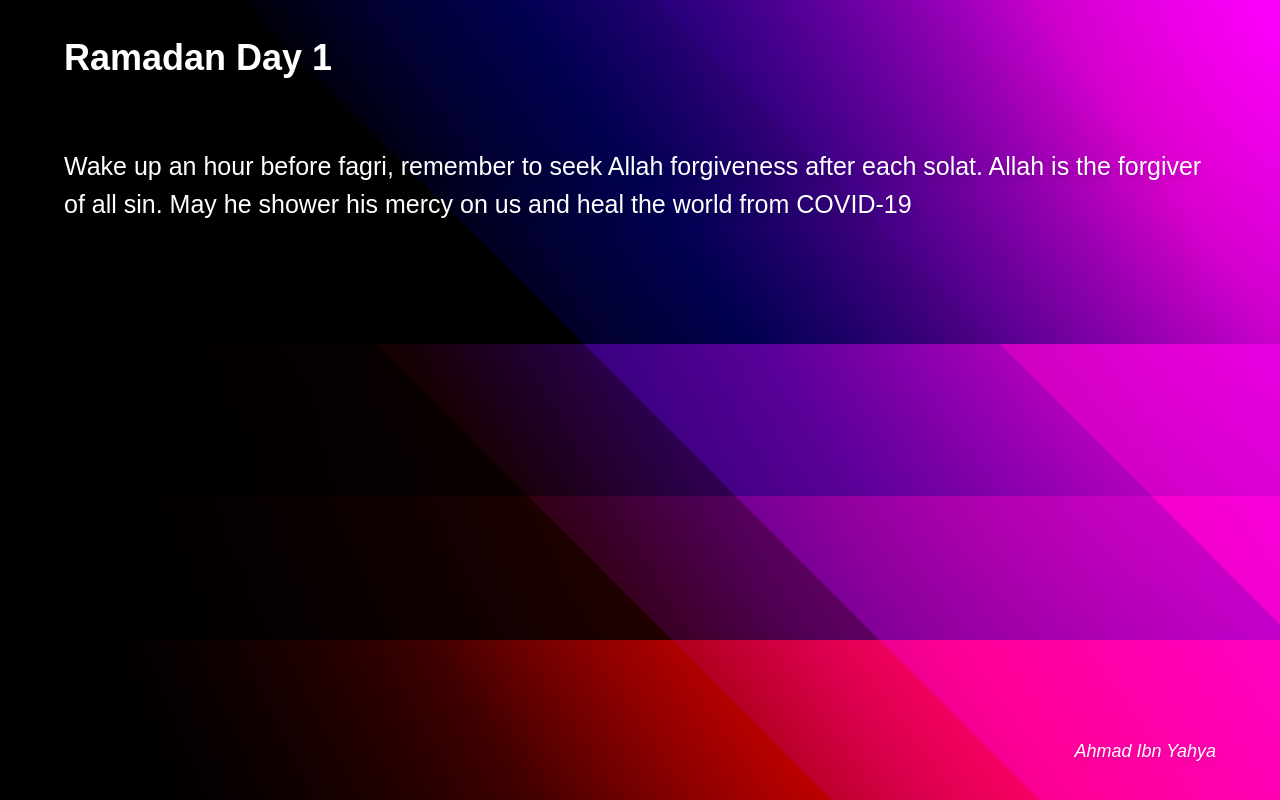
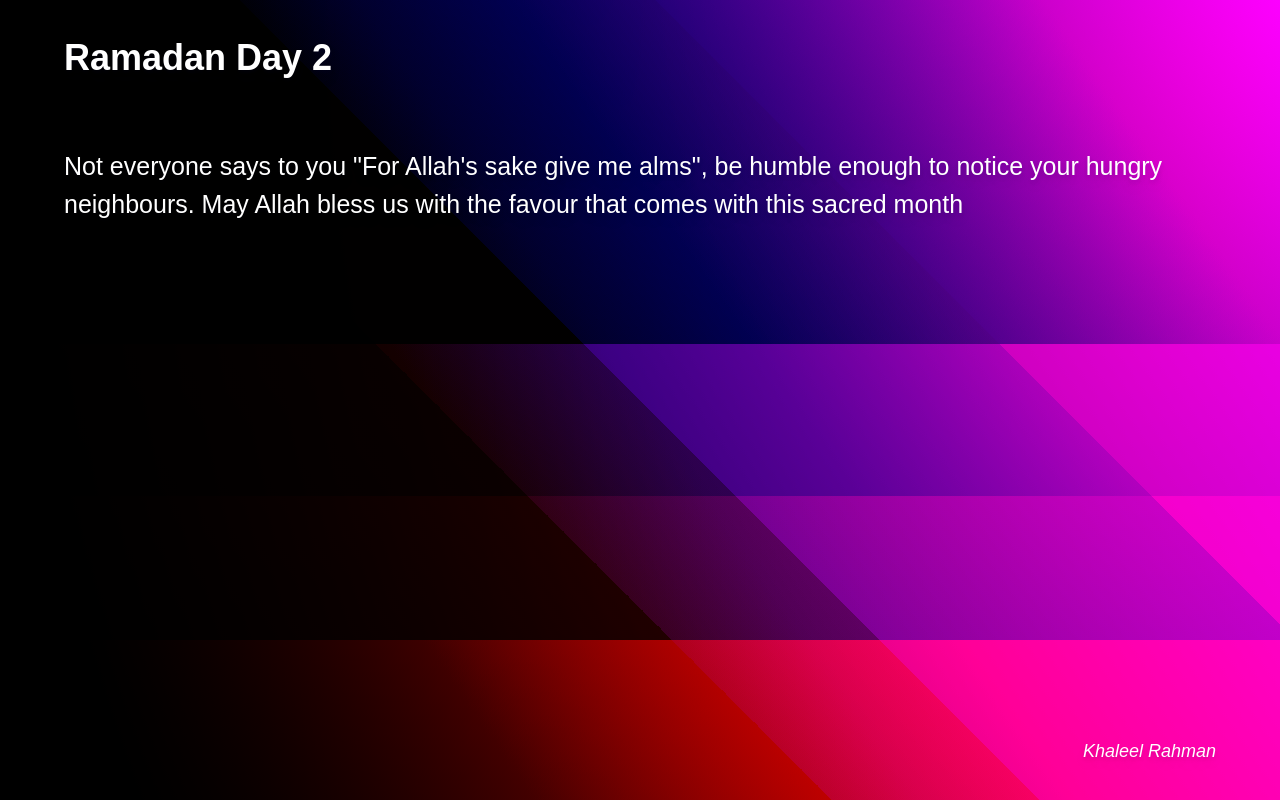
Before and after one commit to Ahmzyjazzy/Ramadan-1441, a Vue app: page / in a window 1280 px wide. Built offline with nearby package versions, Linux system fonts and the light colour scheme.

Commit message:
feat: update day 2

```diff
--- a/src/data/ramadan.json
+++ b/src/data/ramadan.json
@@ -3,5 +3,10 @@
         "day": 1,
         "quote": "Wake up an hour before fagri, remember to seek Allah forgiveness after each solat. Allah is the forgiver of all sin. May he shower his mercy on us and heal the world from COVID-19",
         "author": "Ahmad Ibn Yahya"
+    },
+    {
+        "day": 2,
+        "quote": "Not everyone says to you \"For Allah's sake give me alms\", be humble enough to notice your hungry neighbours. May Allah bless us with the favour that comes with this sacred month",
+        "author": "Khaleel Rahman"
     }
 ]
--- a/src/views/Home.vue
+++ b/src/views/Home.vue
@@ -22,7 +22,7 @@ export default {
   },
   computed: {
     currentData(){
-      return Ramadan[0];
+      return Ramadan[1];
     }
   },
 }
```
